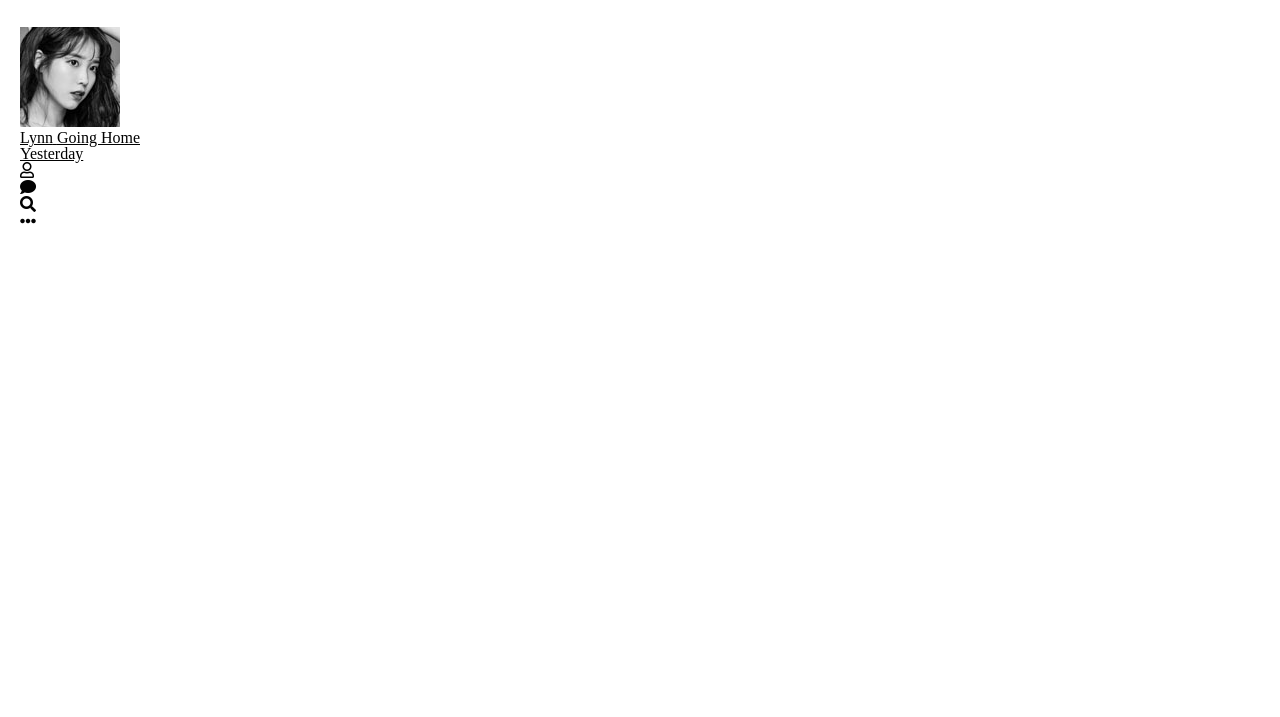
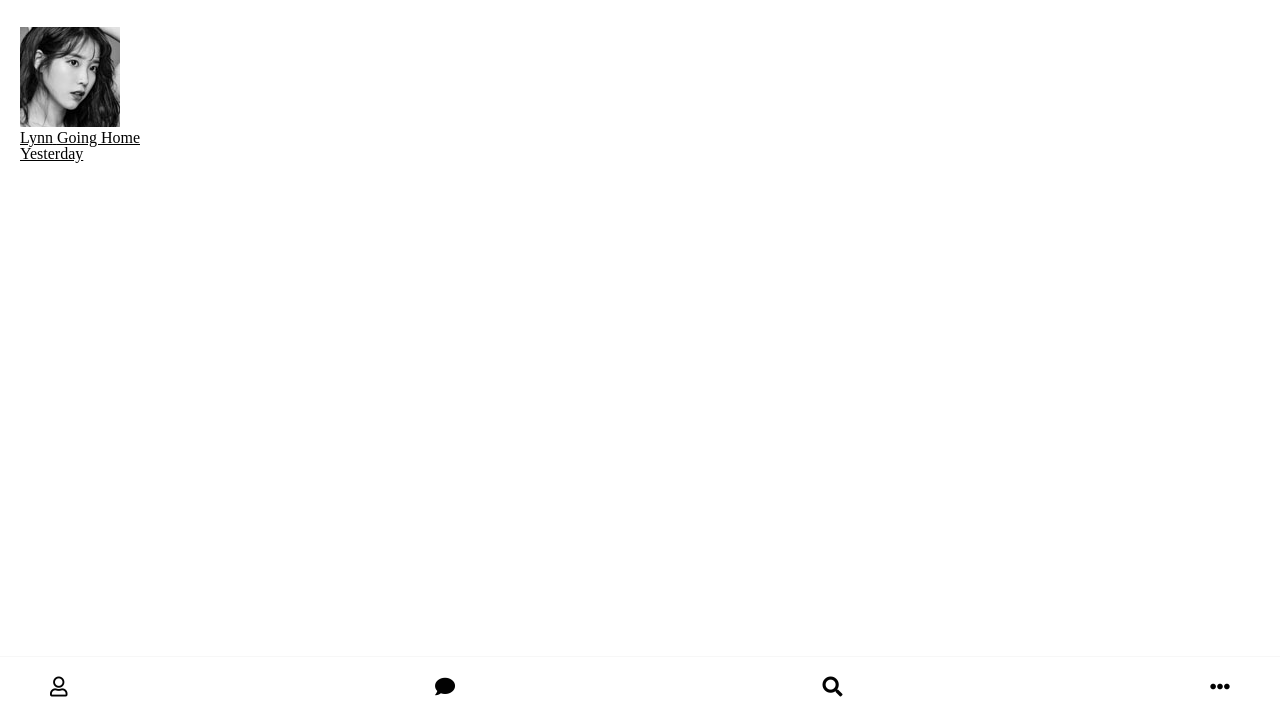
Before and after one commit to k8440009/kakao-clone-2.0, a plain HTML site: page index.html in a window 1280 px wide. Shown: the part 83-800 px from the top of the page. Drawn offline with Linux system fonts and the light colour scheme.

Commit message:
# 2.3 NavigationBar part1

```diff
--- /dev/null
+++ b/css/nav-bar.css
@@ -0,0 +1,19 @@
+.nav {
+  position: fixed;
+  width: 100%;
+  background-color: #fcfcfc;
+  padding: 20px 50px;
+  left: 0px;
+  bottom: 0px;
+  border-top: 1px solid #f7f7f7;
+  background-color: white;
+}
+
+.nav .nav__list {
+  display: flex;
+  justify-content: space-between;
+}
+
+.nav i {
+  font-size: 20px;
+}
--- a/css/style.css
+++ b/css/style.css
@@ -2,6 +2,7 @@
 @import "reset.css";
 @import "status-bar.css";
 @import "header.css";
+@import "nav-bar.css";
 
 body {
   background-color: white;
@@ -14,3 +15,7 @@ body {
 a {
   color: inherit;
 }
+
+* {
+  box-sizing: border-box;
+}
```
